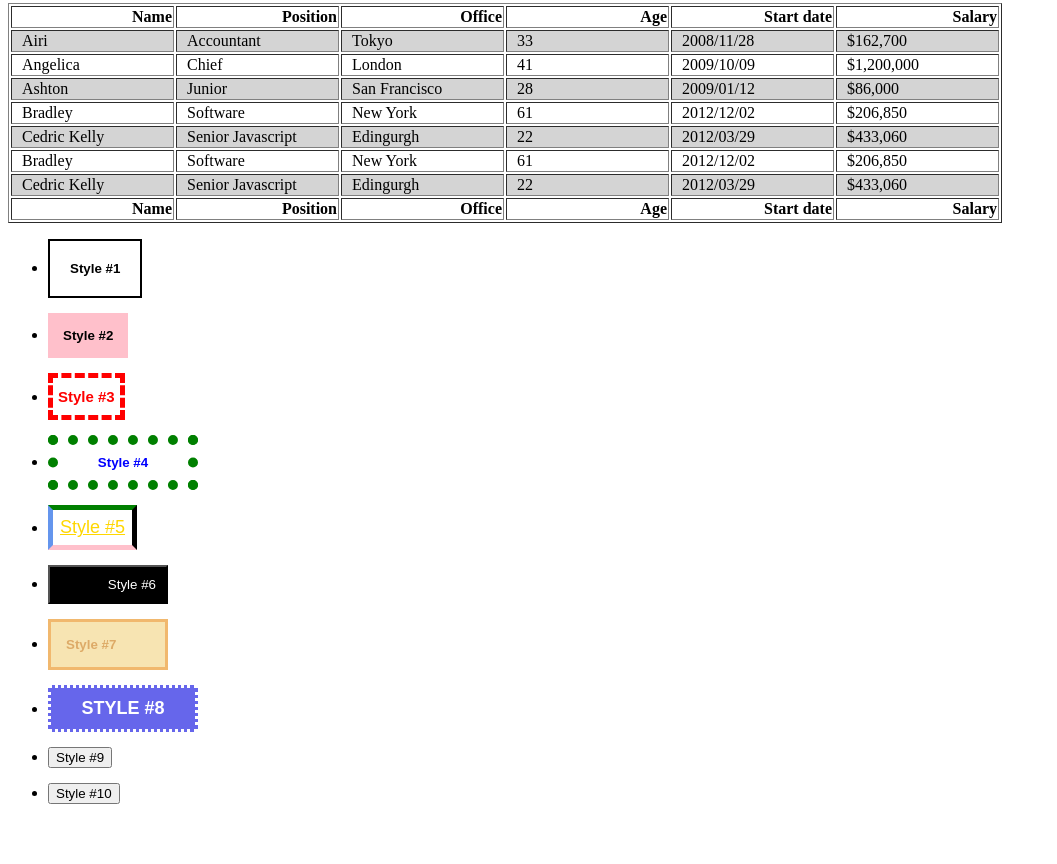
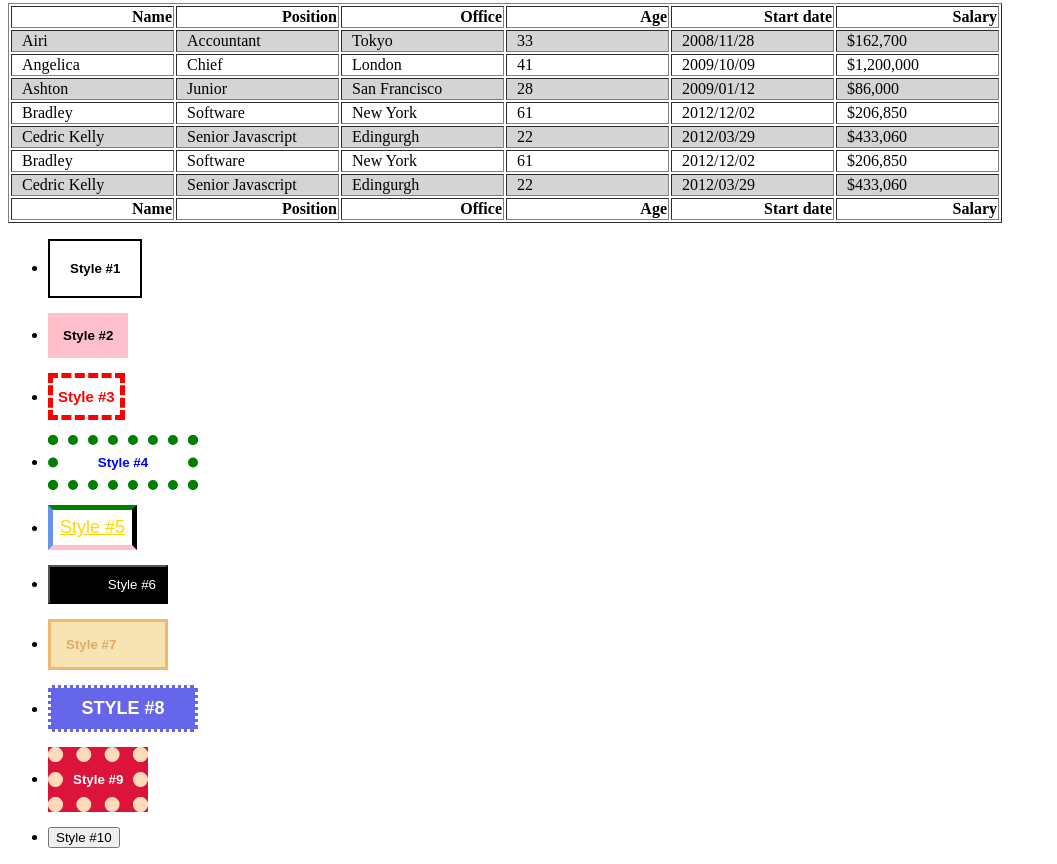
Before and after one commit to AltynaiUrmatbekova/07.10.2021-1, a plain HTML site: page index.html in a window 1280 px wide. Shown: the part 1461-2325 px from the top of the page, without its empty margins (0-1057 px from the left). Before the commit the page ends 2281 px from the top, so only its background shows below. Drawn offline with Linux system fonts and the light colour scheme.

Commit message:
button-9

```diff
--- a/style.css
+++ b/style.css
@@ -209,3 +209,10 @@ hr {
     font-size: large;
     width: 150px;
 }
+#button-9 {
+    color: white;
+    background-color: crimson;
+    padding: 10px;
+    border: 15px dotted peachpuff;
+    font-weight: bold;
+}
```
